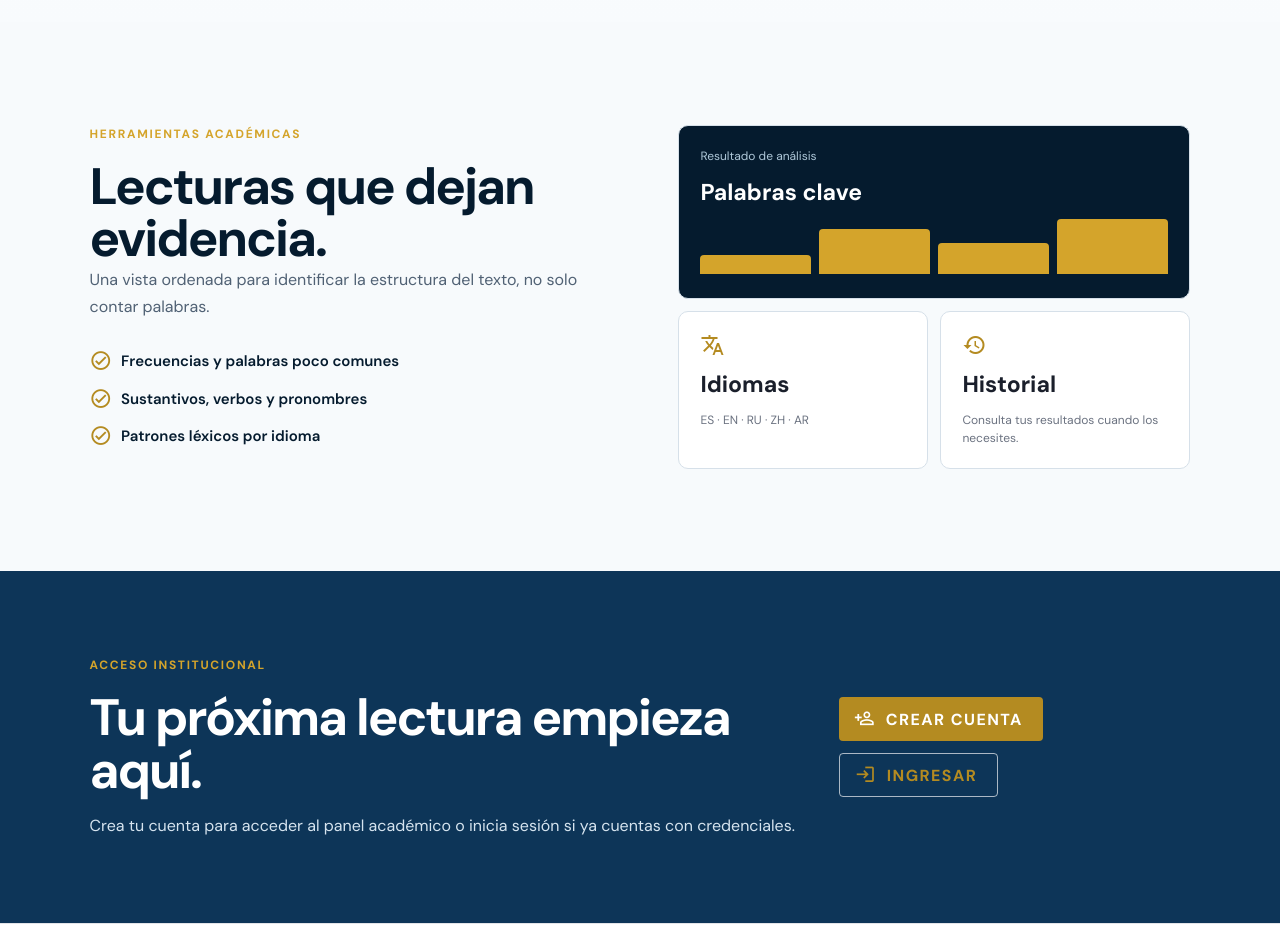
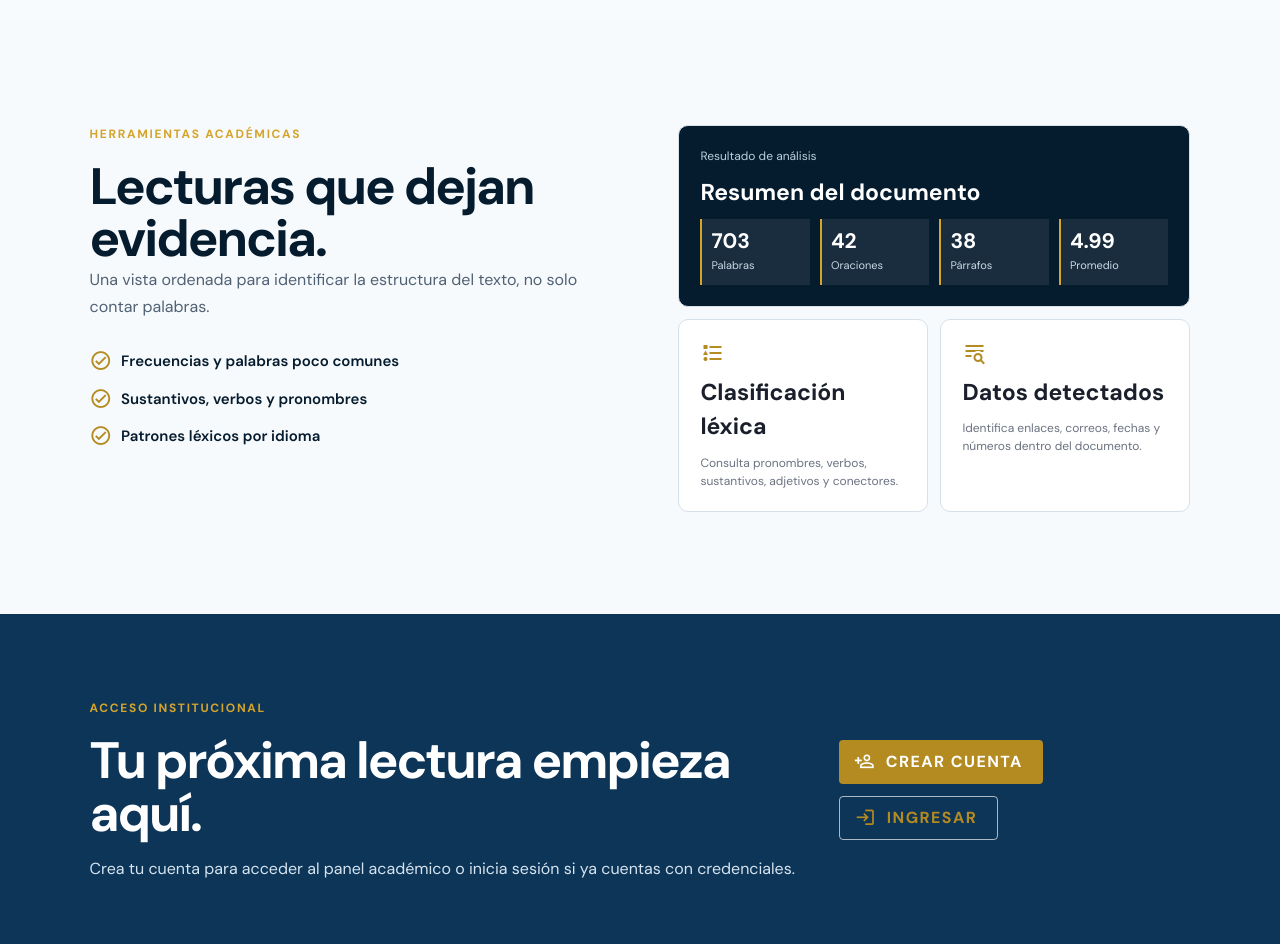
Before and after one commit to Dfrancoc256/Automatas-6to-semestre, a Nuxt app in the folder frontend/: page / in a window 1280 px wide. Shown: the part 1400-2344 px from the top of the page. Built offline with nearby package versions, Linux system fonts and the light colour scheme.

Commit message:
Mejora resumen de resultados en landing

```diff
--- a/frontend/assets/main.css
+++ b/frontend/assets/main.css
@@ -53,7 +53,7 @@ img, video, canvas { max-width: 100%; }
 .landing-section { padding: clamp(64px, 9vw, 120px) clamp(22px, 7vw, 140px); }.landing-process { background: #fff; }.landing-section__intro { max-width: 560px; }.landing-section h2, .landing-cta h2 { font-size: clamp(34px, 4vw, 56px); color: var(--color-primary); }
 .landing-steps { display: grid; grid-template-columns: repeat(3, 1fr); gap: 22px; margin-top: 52px; }.landing-steps article { position: relative; min-height: 220px; padding: 28px; background: #F8FBFD; border: 1px solid #DCE5EC; border-radius: 14px; transition: transform .25s ease, box-shadow .25s ease, border-color .25s ease; }.landing-steps article:hover { transform: translateY(-7px); border-color: rgba(180,139,33,.55); box-shadow: 0 18px 32px rgba(5,27,46,.12); }.landing-step__icon { display: grid; width: 42px; height: 42px; place-items: center; border-radius: 10px; background: rgba(180,139,33,.12); color: var(--color-accent); transition: transform .25s ease, background .25s ease; }.landing-step__icon .v-icon { font-size: 22px; }.landing-steps article:hover .landing-step__icon { background: rgba(180,139,33,.2); transform: scale(1.06); }.landing-steps h3 { margin: 28px 0 10px; color: var(--color-primary); font-size: 20px; }.landing-steps p { margin: 0; color: var(--color-text-muted); font-size: 14px; line-height: 1.65; }
 .landing-capabilities { display: grid; grid-template-columns: 1fr 1fr; gap: clamp(32px, 7vw, 100px); background: var(--color-glacial); }.landing-capabilities__panel > p:not(.landing-section__label) { max-width: 520px; color: #506174; line-height: 1.7; }.landing-capabilities ul { display: grid; gap: 15px; padding: 0; margin: 30px 0 0; list-style: none; color: var(--color-primary); font-size: 15px; font-weight: 600; }.landing-capabilities li { display: flex; align-items: center; gap: 9px; }.landing-capabilities li .v-icon { color: var(--color-accent); }
-.landing-results { display: grid; grid-template-columns: 1fr 1fr; gap: 16px; align-content: center; }.landing-result-card { display: grid; align-content: start; gap: 10px; min-height: 164px; padding: 24px; background: #fff; border: 1px solid #D6E0E9; border-radius: 14px; box-shadow: 0 12px 26px rgba(5,27,46,.06); transition: transform .25s ease, box-shadow .25s ease; }.landing-result-card:hover { transform: translateY(-5px); box-shadow: 0 18px 30px rgba(5,27,46,.12); }.landing-result-card--large { grid-column: 1 / -1; min-height: 192px; background: var(--color-primary); color: #fff; }.landing-result-card span, .landing-result-card small { color: var(--color-text-muted); font-size: 12px; }.landing-result-card--large span { color: #AFC8D9; }.landing-result-card strong { font-family: 'DM Sans', 'Segoe UI', system-ui, sans-serif; font-size: 23px; }.landing-result-card .v-icon { color: var(--color-accent); }.landing-bars { display: flex; align-items: end; gap: 8px; height: 55px; margin-top: auto; }.landing-bars i { display: block; flex: 1; border-radius: 4px 4px 0 0; background: var(--color-accent-bright); animation: landing-bar-rise .8s cubic-bezier(.2,.8,.2,1) both; }.landing-bars i:nth-child(1) { height: 35%; animation-delay: .05s; }.landing-bars i:nth-child(2) { height: 82%; animation-delay: .15s; }.landing-bars i:nth-child(3) { height: 56%; animation-delay: .25s; }.landing-bars i:nth-child(4) { height: 100%; animation-delay: .35s; }
+.landing-results { display: grid; grid-template-columns: 1fr 1fr; gap: 16px; align-content: center; }.landing-result-card { display: grid; align-content: start; gap: 10px; min-height: 164px; padding: 24px; background: #fff; border: 1px solid #D6E0E9; border-radius: 14px; box-shadow: 0 12px 26px rgba(5,27,46,.06); transition: transform .25s ease, box-shadow .25s ease; }.landing-result-card:hover { transform: translateY(-5px); box-shadow: 0 18px 30px rgba(5,27,46,.12); }.landing-result-card--large { grid-column: 1 / -1; min-height: 192px; background: var(--color-primary); color: #fff; }.landing-result-card span, .landing-result-card small { color: var(--color-text-muted); font-size: 12px; line-height: 1.5; }.landing-result-card--large span { color: #B9D0DF; }.landing-result-card strong { font-family: 'DM Sans', 'Segoe UI', system-ui, sans-serif; font-size: 23px; }.landing-result-card .v-icon { color: var(--color-accent); }.landing-result-metrics { display: grid; grid-template-columns: repeat(4, 1fr); gap: 10px; margin-top: auto; }.landing-result-metrics div { min-width: 0; padding: 11px 9px; border-left: 2px solid var(--color-accent-bright); background: rgba(255,255,255,.08); }.landing-result-metrics b, .landing-result-metrics small { display: block; }.landing-result-metrics b { color: #fff; font-size: 21px; line-height: 1.1; }.landing-result-metrics small { margin-top: 4px; color: #C9D9E5; font-size: 11px; }
 .landing-cta { display: flex; align-items: center; justify-content: space-between; gap: 36px; padding: clamp(48px, 7vw, 85px) clamp(22px, 7vw, 140px); background: var(--color-primary-soft); color: #fff; }.landing-cta h2 { color: #fff; }.landing-cta p:not(.landing-section__label) { margin: 16px 0 0; color: #D6E4EF; }.landing-cta__actions { display: flex; flex-wrap: wrap; gap: 12px; }.landing-login--inverse { color: #fff !important; border-color: rgba(255,255,255,.65) !important; font-weight: 700 !important; }.landing-footer { display: flex; justify-content: space-between; gap: 20px; padding: 24px clamp(22px, 7vw, 140px); color: #64748B; background: #fff; border-top: 1px solid var(--color-border); font-size: 12px; }
 .landing-nav::after { content: ''; position: absolute; right: 0; bottom: -1px; left: 0; height: 2px; background: linear-gradient(90deg, transparent, rgba(180,139,33,.75), transparent); }.landing-links a { position: relative; padding: 30px 0; }.landing-links a::after { content: ''; position: absolute; right: 0; bottom: 22px; left: 0; height: 2px; background: var(--color-accent); transform: scaleX(0); transform-origin: right; transition: transform .22s ease; }.landing-links a:hover::after { transform: scaleX(1); transform-origin: left; }
 .landing-section__intro h2 { max-width: 650px; }.landing-section__intro::after { content: ''; display: block; width: 54px; height: 3px; margin-top: 25px; background: var(--color-accent); }.landing-process { position: relative; background: linear-gradient(180deg, #fff 0%, #F8FBFD 100%); }.landing-steps article::before { content: ''; position: absolute; top: 0; right: 28px; left: 28px; height: 3px; background: var(--color-accent); transform: scaleX(.22); transform-origin: left; transition: transform .25s ease; }.landing-steps article:hover::before { transform: scaleX(1); }
@@ -66,7 +66,7 @@ img, video, canvas { max-width: 100%; }
 .landing-section { padding-top: clamp(72px, 8vw, 105px); padding-bottom: clamp(72px, 8vw, 105px); }.landing-section__intro::after { width: 34px; height: 2px; margin-top: 20px; }.landing-steps { gap: 16px; margin-top: 42px; }.landing-steps article { min-height: 205px; padding: 25px; border-color: #E4E9ED; border-radius: 10px; background: #fff; }.landing-steps article::before { right: 25px; left: 25px; height: 2px; background: #D4A42B; }.landing-steps article:hover { transform: translateY(-4px); border-color: #D7DEE4; box-shadow: 0 12px 24px rgba(5,27,46,.08); }.landing-steps h3 { margin-top: 30px; font-size: 18px; }.landing-capabilities { gap: clamp(36px, 6vw, 80px); background: #F7FAFC; }.landing-capabilities::before, .landing-cta::after { display: none; }.landing-results { gap: 12px; }.landing-result-card { min-height: 148px; padding: 21px; border-radius: 10px; box-shadow: none; }.landing-result-card:hover { transform: translateY(-3px); box-shadow: 0 10px 20px rgba(5,27,46,.08); }.landing-result-card--large { min-height: 174px; background: #051B2E; }.landing-result-card--large::after { display: none; }.landing-cta { background: #0D3558; }.landing-cta__actions .v-btn { min-width: 146px; }.landing-footer { padding-top: 20px; padding-bottom: 20px; }
 @keyframes landing-image-cycle { 0%, 28% { opacity: 1; transform: scale(1); } 34%, 94% { opacity: 0; transform: scale(1.04); } 100% { opacity: 1; transform: scale(1); } } @keyframes landing-content-enter { from { opacity: 0; transform: translateY(24px); } to { opacity: 1; transform: translateY(0); } } @keyframes landing-card-enter { from { opacity: 0; transform: translateY(18px); } to { opacity: 1; transform: translateY(0); } } @keyframes landing-bar-rise { from { opacity: 0; transform: scaleY(.15); transform-origin: bottom; } to { opacity: 1; transform: scaleY(1); transform-origin: bottom; } }
 @media (prefers-reduced-motion: reduce) { .landing-page *, .landing-page *::before, .landing-page *::after { animation-duration: .01ms !important; animation-iteration-count: 1 !important; transition-duration: .01ms !important; scroll-behavior: auto !important; } }
-@media (max-width: 760px) { .landing-page { padding-top: 72px; }.landing-nav { height: 72px; padding: 0 18px; gap: 12px; }.landing-brand img { width: 41px; height: 41px; }.landing-brand strong { font-size: 12px; }.landing-brand small, .landing-links, .landing-register { display: none; }.landing-login { width: 42px !important; min-width: 42px !important; padding: 0 !important; border-color: transparent !important; }.landing-login .v-btn__prepend { margin: 0 !important; }.landing-login .v-btn__content { font-size: 0; }.landing-login .v-btn__prepend .v-icon { font-size: 22px !important; }.landing-menu-trigger { display: inline-flex !important; }.landing-hero { min-height: 680px; }.landing-hero__overlay { background: linear-gradient(90deg, rgba(5,27,46,.94), rgba(5,27,46,.62)); }.landing-hero__content { width: min(100% - 36px, 1180px); padding: 56px 0; }.landing-actions, .landing-cta { align-items: flex-start; flex-direction: column; }.landing-stats { flex-wrap: wrap; gap: 22px; margin-top: 46px; }.landing-stats div { min-width: 120px; padding: 0 15px; }.landing-stats div:nth-child(3) { padding-left: 0; border: 0; }.landing-steps, .landing-capabilities { grid-template-columns: 1fr; }.landing-section { padding: 64px 22px; }.landing-results { min-height: auto; }.landing-cta { padding: 55px 22px; }.landing-footer { flex-direction: column; padding: 21px 22px; } }
+@media (max-width: 760px) { .landing-page { padding-top: 72px; }.landing-nav { height: 72px; padding: 0 18px; gap: 12px; }.landing-brand img { width: 41px; height: 41px; }.landing-brand strong { font-size: 12px; }.landing-brand small, .landing-links, .landing-register { display: none; }.landing-login { width: 42px !important; min-width: 42px !important; padding: 0 !important; border-color: transparent !important; }.landing-login .v-btn__prepend { margin: 0 !important; }.landing-login .v-btn__content { font-size: 0; }.landing-login .v-btn__prepend .v-icon { font-size: 22px !important; }.landing-menu-trigger { display: inline-flex !important; }.landing-hero { min-height: 680px; }.landing-hero__overlay { background: linear-gradient(90deg, rgba(5,27,46,.94), rgba(5,27,46,.62)); }.landing-hero__content { width: min(100% - 36px, 1180px); padding: 56px 0; }.landing-actions, .landing-cta { align-items: flex-start; flex-direction: column; }.landing-stats { flex-wrap: wrap; gap: 22px; margin-top: 46px; }.landing-stats div { min-width: 120px; padding: 0 15px; }.landing-stats div:nth-child(3) { padding-left: 0; border: 0; }.landing-steps, .landing-capabilities { grid-template-columns: 1fr; }.landing-section { padding: 64px 22px; }.landing-results { min-height: auto; }.landing-result-metrics { grid-template-columns: repeat(2, 1fr); }.landing-cta { padding: 55px 22px; }.landing-footer { flex-direction: column; padding: 21px 22px; } }
 
 /* ─── Scrollbar personalizado ────────────────────────────── */
 ::-webkit-scrollbar        { width: 6px; height: 6px; }
--- a/frontend/pages/index.vue
+++ b/frontend/pages/index.vue
@@ -74,9 +74,26 @@
         <ul><li><v-icon>mdi-check-circle-outline</v-icon> Frecuencias y palabras poco comunes</li><li><v-icon>mdi-check-circle-outline</v-icon> Sustantivos, verbos y pronombres</li><li><v-icon>mdi-check-circle-outline</v-icon> Patrones léxicos por idioma</li></ul>
       </div>
       <div class="landing-results landing-reveal" aria-label="Resumen de resultados">
-        <div class="landing-result-card landing-result-card--large"><span>Resultado de análisis</span><strong>Palabras clave</strong><div class="landing-bars"><i /><i /><i /><i /></div></div>
-        <div class="landing-result-card"><v-icon>mdi-translate</v-icon><strong>Idiomas</strong><small>ES · EN · RU · ZH · AR</small></div>
-        <div class="landing-result-card"><v-icon>mdi-history</v-icon><strong>Historial</strong><small>Consulta tus resultados cuando los necesites.</small></div>
+        <div class="landing-result-card landing-result-card--large">
+          <span>Resultado de análisis</span>
+          <strong>Resumen del documento</strong>
+          <div class="landing-result-metrics" aria-label="Métricas del análisis">
+            <div><b>703</b><small>Palabras</small></div>
+            <div><b>42</b><small>Oraciones</small></div>
+            <div><b>38</b><small>Párrafos</small></div>
+            <div><b>4.99</b><small>Promedio</small></div>
+          </div>
+        </div>
+        <div class="landing-result-card">
+          <v-icon>mdi-format-list-bulleted-type</v-icon>
+          <strong>Clasificación léxica</strong>
+          <small>Consulta pronombres, verbos, sustantivos, adjetivos y conectores.</small>
+        </div>
+        <div class="landing-result-card">
+          <v-icon>mdi-text-search</v-icon>
+          <strong>Datos detectados</strong>
+          <small>Identifica enlaces, correos, fechas y números dentro del documento.</small>
+        </div>
       </div>
     </section>
 
```
